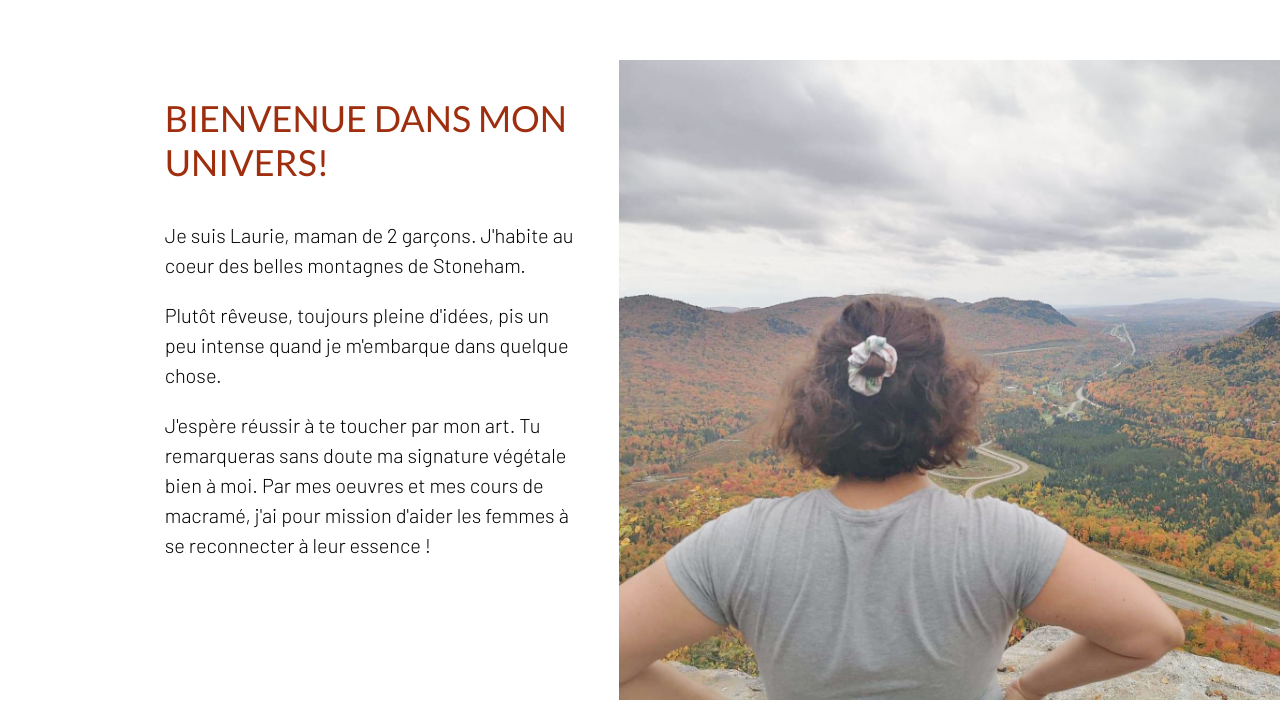
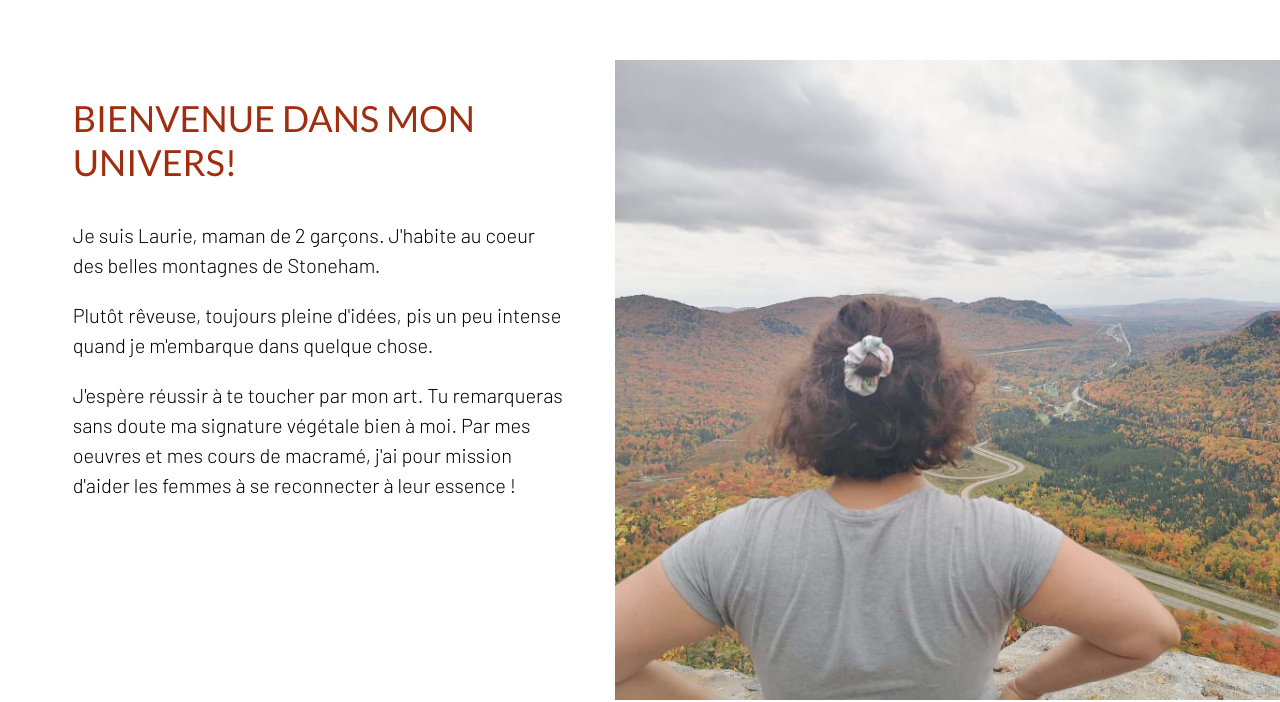
Before and after one commit to Jon104/flora-design, a React (Create React App) app: page / in a window 1280 px wide. Shown: the part 940-1642 px from the top of the page. Built offline with nearby package versions, Linux system fonts and the light colour scheme; no server answers.

Commit message:
Changed margin

```diff
--- a/src/pages/Landing.jsx
+++ b/src/pages/Landing.jsx
@@ -3,7 +3,6 @@ import styled from "styled-components";
 import Bubble from "../components/Bubble";
 import { isMobile } from "react-device-detect";
 import Footer from "components/Footer";
-import FadeIn from "../components/effects/FadeIn";
 
 const Landing = () => {
   const BubblesContent = [
@@ -41,7 +40,7 @@ const Landing = () => {
         </Grid>
       </Box>
 
-      <Box px={{ xs: 6, sm: 8, md: 18 }} paddingTop={{ xs: 10 }}>
+      <Box px={6} paddingTop={{ xs: 10 }}>
         <Grid container justifyContent="space-around">
           <Grid item md={5} sm={12}>
             <MiddleSectionTitle>BIENVENUE DANS MON UNIVERS!</MiddleSectionTitle>
```
